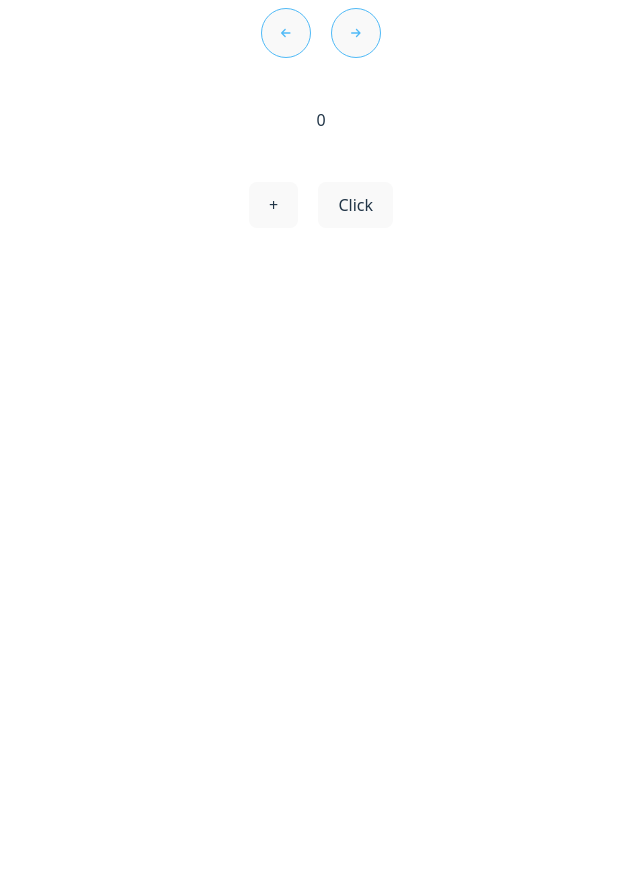
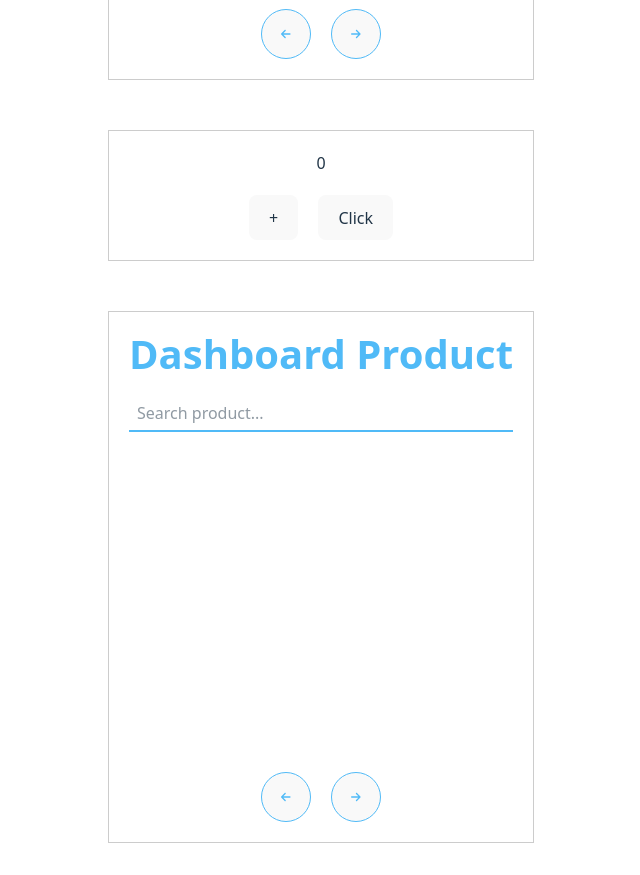
Before and after one commit to quyng24/react-advanced, a React (Vite) app: page / in a window 1280 px wide. Shown: the part 520-1395 px from the top of the page, without its empty margins (319-959 px from the left). Before the commit the page ends 800 px from the top, so only its background shows below. Built offline with nearby package versions, Linux system fonts and the light colour scheme.

Commit message:
useReducer + set state in useEffect

```diff
--- a/src/App.jsx
+++ b/src/App.jsx
@@ -2,6 +2,7 @@ import './App.css'
 import Parent from './components/ReactPerformance/ParentTest'
 import CountPerformance from './components/ReactPerformance/CountPerformance'
 import SearchDebounce from './components/SearchDebounce/SearchDebounce'
+import DashboardProduct from './components/DashboardProduct/DashboardProduct'
 
 
 function App() {
@@ -12,6 +13,7 @@ function App() {
       <div style={{display: 'flex', flexDirection: 'column', gap: 50}}>
         <SearchDebounce/>
         <CountPerformance/>
+        <DashboardProduct/>
       </div>
     </>
   )
--- /dev/null
+++ b/src/components/DashboardProduct/DashboardProduct.jsx
@@ -0,0 +1,31 @@
+import { useState } from "react";
+import SearchInput from "../common/SearchInput";
+import ProductList from "../common/ProductList";
+import Pagination from "../common/Pagination";
+import { useDebounce } from "../../hooks/useDenoumce";
+import { useProductSearch } from "../../hooks/useProductSearch";
+
+const DashboardProduct = () => {
+    const [query, setQuery] = useState("");
+    const [page, setPage] = useState(1);
+    const deboundcedQuery = useDebounce(query, 500);
+    const { data, loading, error } = useProductSearch(deboundcedQuery, page);
+
+    const handleSearch = (value) => {
+        setQuery(value);
+        setPage(1);
+    }
+
+
+    return (
+        <div style={{display: 'flex', flexDirection: 'column', gap: 20, border: '1px solid #ccc', padding: 20}}>
+            <h1 style={{fontWeight: "bold", fontSize: 40, color: '#50baf7'}}>Dashboard Product</h1>
+            <SearchInput value={query} setQuery={handleSearch} />
+            {loading && <p style={{color: '#50baf7'}}>Loading...</p>}
+            {error && <p style={{color: 'red'}}>{error}</p>}
+            <ProductList data={data} />
+            <Pagination page={page} setPage={setPage} />
+        </div>
+    )
+}
+export default DashboardProduct;
--- a/src/components/ReactPerformance/CountPerformance.jsx
+++ b/src/components/ReactPerformance/CountPerformance.jsx
@@ -1,6 +1,10 @@
 import Parent from "./ParentTest";
 
 const CountPerformance = () => {
-    return <Parent/>
+    return (
+        <div style={{padding: 20, border: '1px solid #ccc', width: '100%', display: 'flex', flexDirection: 'column', gap: 20,}}>
+            <Parent/>
+        </div>
+    )
 }
 export default CountPerformance;
--- a/src/components/SearchDebounce/SearchDebounce.jsx
+++ b/src/components/SearchDebounce/SearchDebounce.jsx
@@ -1,7 +1,7 @@
 import { useEffect, useState } from "react";
-import SearchInput from "./SearchInput";
-import ProductList from "./ProductList";
-import Pagination from "./Pagination";
+import SearchInput from "../common/SearchInput";
+import ProductList from "../common/ProductList";
+import Pagination from "../common/Pagination";
 import { useDebounce } from "../../hooks/useDenoumce";
 import { searchProducts } from "../../api/productApi";
 
@@ -21,7 +21,6 @@ const SearchDebounce = () => {
                 setLoading(true);
                 setError(null);
                 const res = await searchProducts(debouncedQuery, page, controller.signal);
-                console.log(res)
                 setData(res.products)
             } catch (error) {
                 if(error.name !== "AbortError") setError(error.message);
@@ -33,7 +32,7 @@ const SearchDebounce = () => {
         return () => controller.abort();
     }, [debouncedQuery, page])
     return (
-        <div style={{display: 'flex', flexDirection: 'column', gap: 20}}>
+        <div style={{display: 'flex', flexDirection: 'column', gap: 20, border: '1px solid #ccc', padding: 20}}>
             <h2 style={{fontWeight: "bold", fontSize: 40, color: '#50baf7'}}>Search Debounce</h2>
             <SearchInput value={query} setQuery={setQuery} />
             <div className="flex flex-col items-center text-center">
--- /dev/null
+++ b/src/hooks/useProductSearch.js
@@ -0,0 +1,52 @@
+import { useEffect, useReducer, useRef } from "react"
+import { searchProducts } from "../api/productApi";
+
+const initialState = {
+    data: [],
+    loading: false,
+    error: null
+}
+
+const searchReducer = (state, action) => {
+    switch(action.type) {
+        case 'CLEAR':
+            return {...initialState};
+        case 'START':
+            return {...state, loading: true, error: null}
+        case 'SUCCESS':
+            return {...state, loading: false, data: action.payload};
+        case 'ERROR':
+            return {...state, loading: false, error: action.payload};
+        default:
+            return state;
+    }
+}
+
+export const useProductSearch = (query, page) => {
+    const [state, dispatch] = useReducer(searchReducer, initialState);
+    const abortRef = useRef(null);
+
+    useEffect(() => {
+        if(!query) {
+            dispatch({type: 'CLEAR'});
+            return;
+        }
+        if(abortRef.current) abortRef.current.abort();
+        const controller = new AbortController();
+        abortRef.current = controller;
+        const {signal} = controller;
+
+        dispatch({type: 'START'});
+
+        searchProducts(query, page, signal)
+        .then(res => {
+            if(!signal.aborted) dispatch({type: 'SUCCESS', payload: res.products});
+        })
+        .catch(err => {
+            if(err.name === "AbortError") return;
+            if(!signal.aborted) dispatch({type: 'ERROR', payload: err.message});
+        });
+        return () => controller.abort();
+    }, [query, page]);
+    return state;
+}
```
Also changed, not shown: src/components/common/Pagination.jsx (renamed from src/components/SearchDebounce/Pagination.jsx), src/components/common/ProductList.jsx (renamed from src/components/SearchDebounce/ProductList.jsx), src/components/common/SearchInput.jsx (renamed from src/components/SearchDebounce/SearchInput.jsx).
